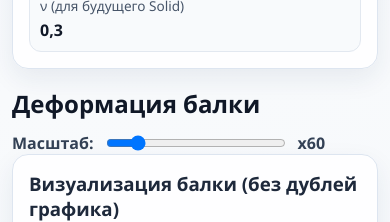
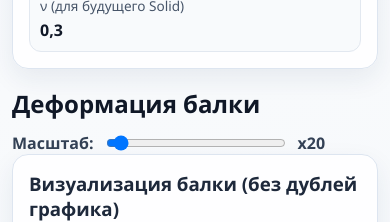
Before and after one commit to fightme-qq/FEM-Beam-Lab, a React (Vite) app: page / in a window 390 px wide. Shown: the part 1380-1602 px from the top of the page. Built offline with nearby package versions, Linux system fonts and the light colour scheme.

Commit message:
Improve beam deformation responsiveness and reinstall deps

```diff
--- a/src/App.tsx
+++ b/src/App.tsx
@@ -70,7 +70,10 @@ function BeamScene({
 
   const amp = Math.max(1e-6, ...wScaled.map((v) => Math.abs(v)))
   const maxDraw = Math.min(130, 0.42 * (height - 2 * padY))
-  const yScale = maxDraw / amp
+  // Physical-like base scale in px per meter (depends on beam length),
+  // with a soft cap only when deformation would overflow the viewport.
+  const basePxPerMeter = (0.22 * spanPx) / Math.max(lengthM, 1e-6)
+  const yScale = Math.min(basePxPerMeter, maxDraw / amp)
 
   const xToPx = (xx: number) => padX + (xx / Math.max(lengthM, 1e-6)) * spanPx
   const yToPx = (yy: number) => centerY - yy * yScale
@@ -190,7 +193,7 @@ function BeamScene({
 
 function App() {
   const [params, setParams] = useState<RunParams>(initialParams)
-  const [deformationScale, setDeformationScale] = useState(60)
+  const [deformationScale, setDeformationScale] = useState(20)
 
   const beamResult = useMemo(() => {
     if (params.femType !== 'Beam') return null
```
Also changed, not shown: 1 other file (tests, documents, lock files or other folders).
